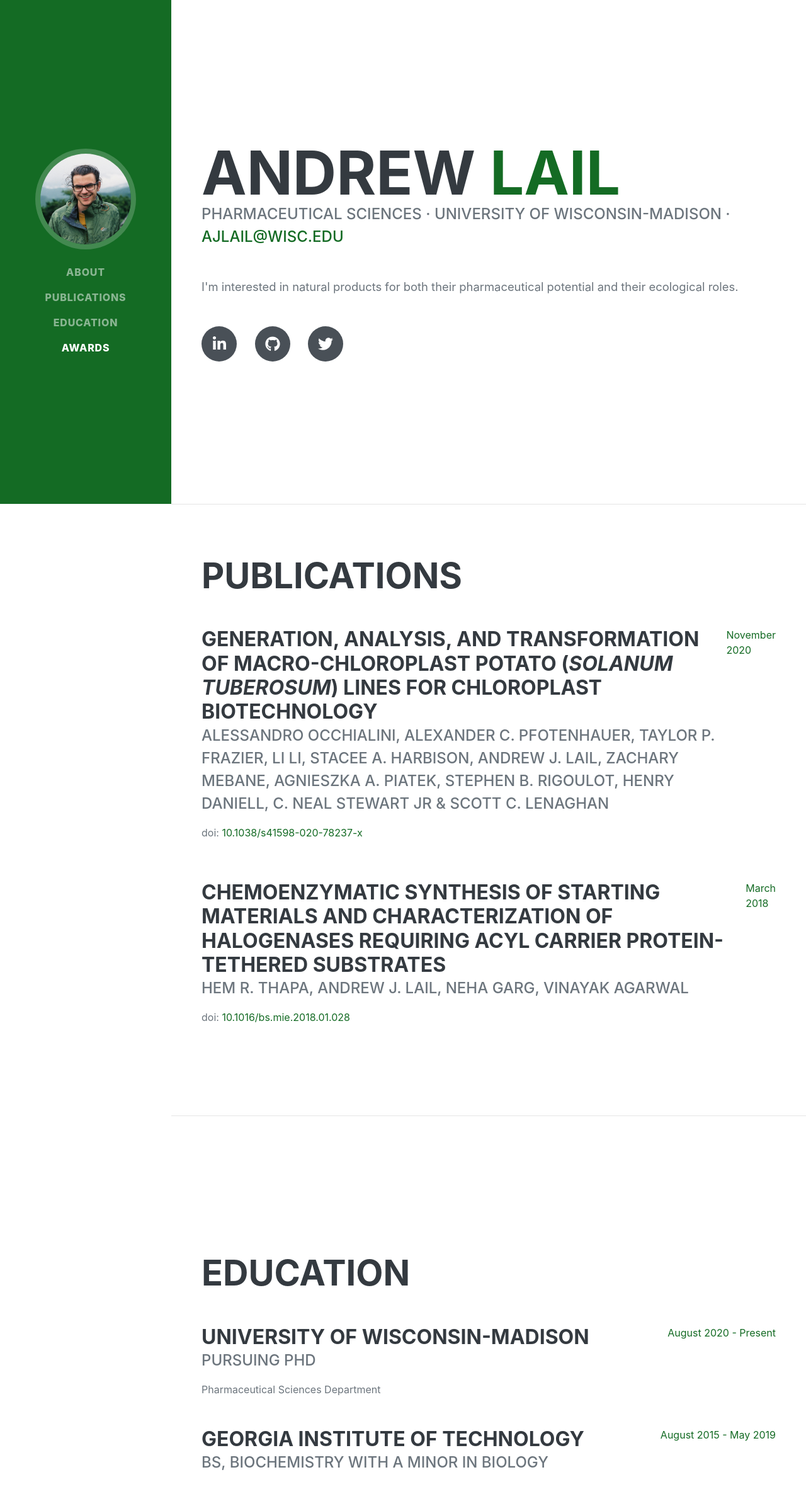
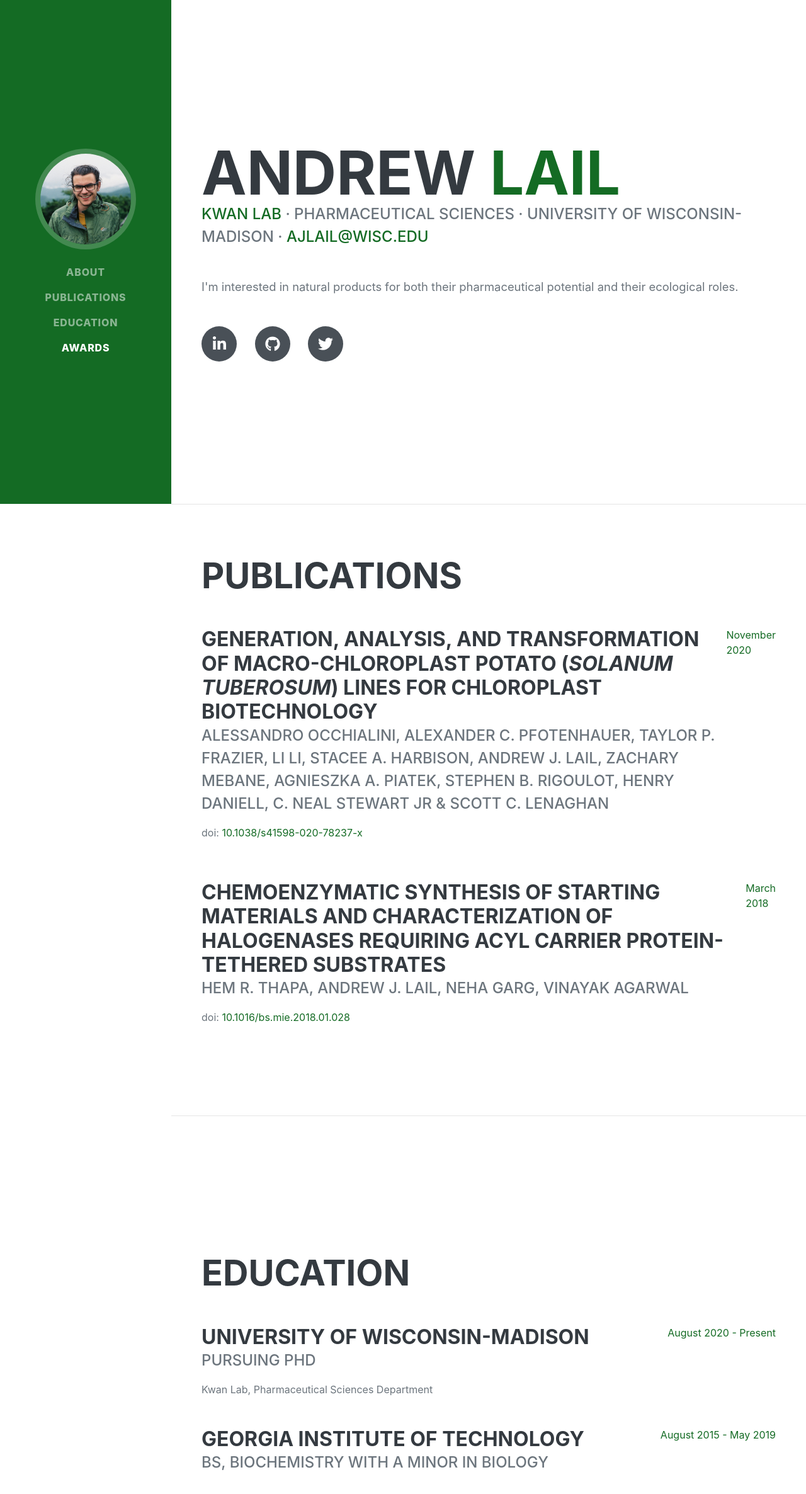
Before and after one commit to ajlail98/ajlail98.github.io, a plain HTML site: page index.html in a window 1280 px wide. Shown: the top 2372 px of the page at 63% size. Drawn offline with nearby package versions, Linux system fonts and the light colour scheme; a web font is replaced by a local one.

Commit message:
Update index.html

```diff
--- a/index.html
+++ b/index.html
@@ -42,7 +42,7 @@
                         <span class="text-primary">Lail</span>
                     </h1>
                     <div class="subheading mb-5">
-                        Pharmaceutical Sciences · University of Wisconsin-Madison ·
+                        <a href="https://kwanlab.github.io/">Kwan Lab</a>  · Pharmaceutical Sciences · University of Wisconsin-Madison ·
                         <a href="mailto:name@email.com">ajlail@wisc.edu</a>
                     </div>
                     <p class="lead mb-5">I'm interested in natural products for both their pharmaceutical potential and their ecological roles.</p>
@@ -86,7 +86,7 @@
                         <div class="flex-grow-1">
                             <h3 class="mb-0">University of Wisconsin-Madison</h3>
                             <div class="subheading mb-3">Pursuing PhD</div>
-                            <div>Pharmaceutical Sciences Department</div>
+                            <div>Kwan Lab, Pharmaceutical Sciences Department</div>
                         </div>
                         <div class="flex-shrink-0"><span class="text-primary">August 2020 - Present</span></div>
                     </div>
```
